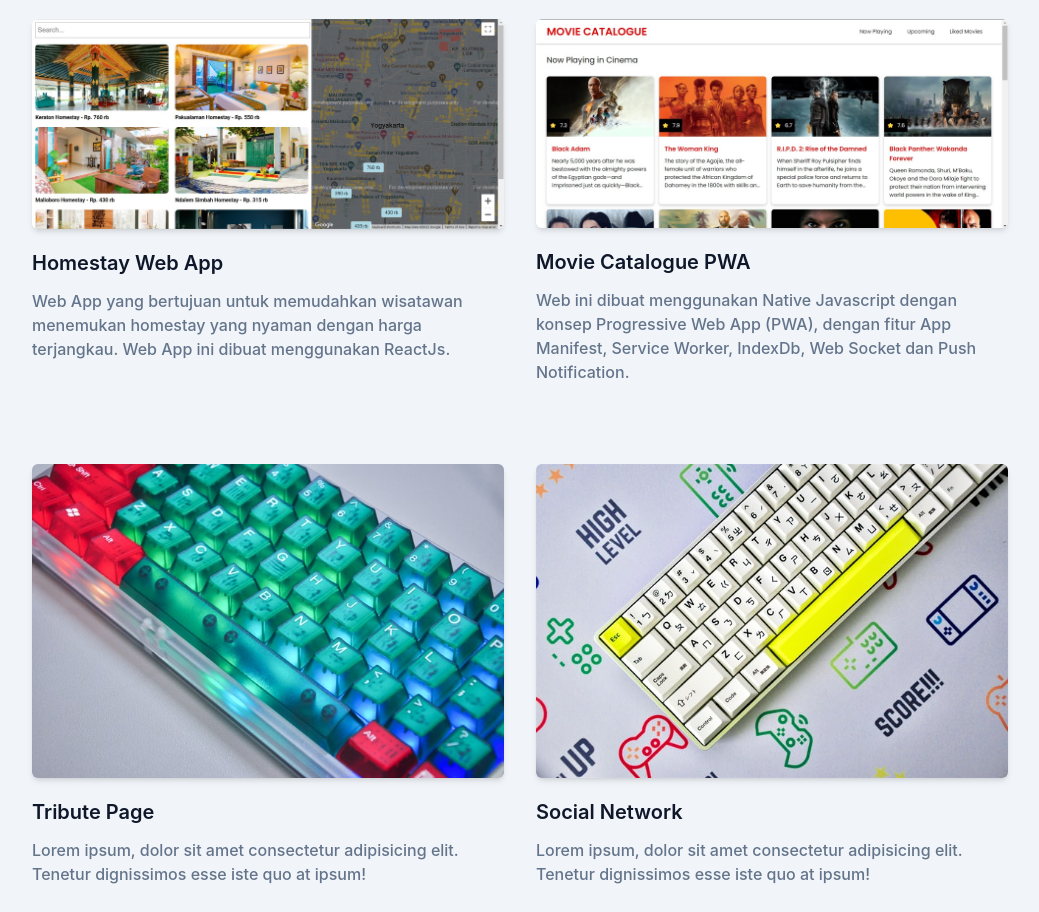
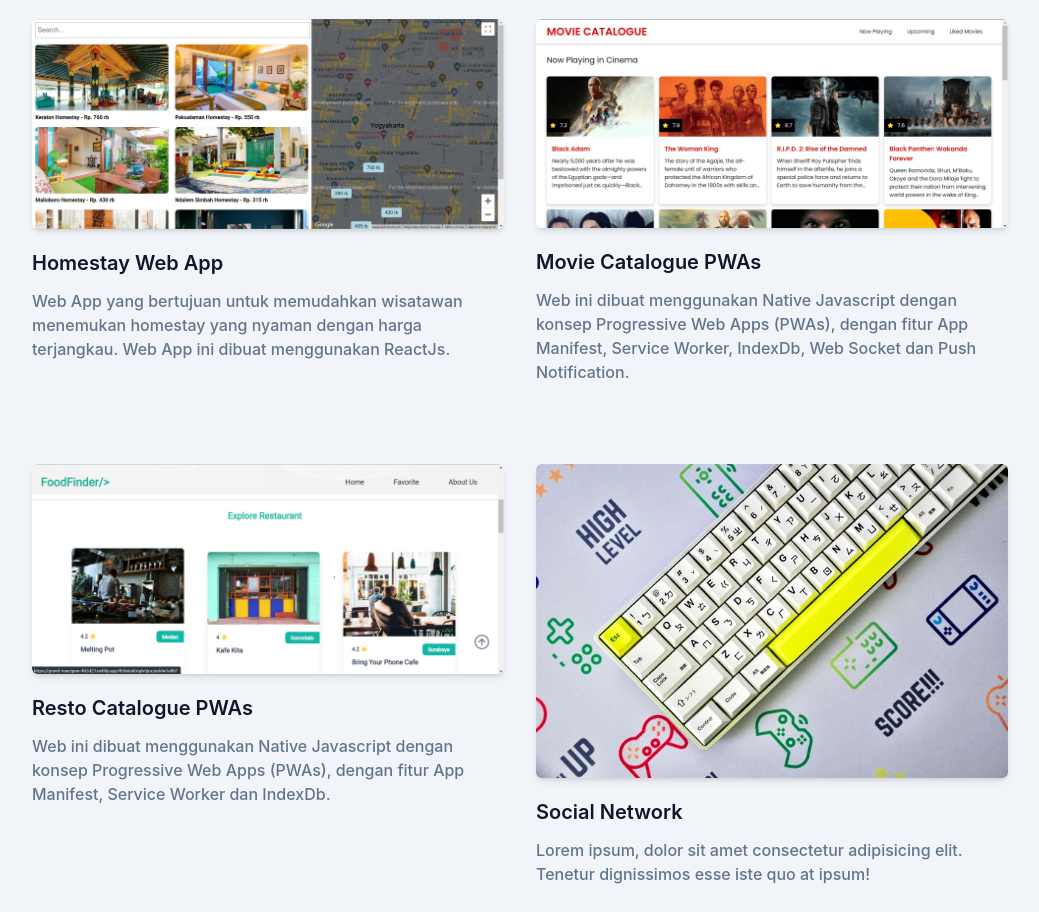
Before and after one commit to KakaBewok/kakabewok, a website: page index.html in a window 1280 px wide. Shown: the part 1408-2320 px from the top of the page, without its empty margins (120-1159 px from the left). Drawn offline with Linux system fonts and the light colour scheme.

Commit message:
add porto

```diff
--- a/index.html
+++ b/index.html
@@ -331,11 +331,11 @@
                 />
               </div>
               <h3 class="font-semibold text-dark text-xl mt-5 mb-3">
-                Movie Catalogue PWA
+                Movie Catalogue PWAs
               </h3>
               <p class="font-medium text-base text-secondary">
                 Web ini dibuat menggunakan Native Javascript dengan konsep
-                Progressive Web App (PWA), dengan fitur App Manifest, Service
+                Progressive Web Apps (PWAs), dengan fitur App Manifest, Service
                 Worker, IndexDb, Web Socket dan Push Notification.
               </p>
             </a>
@@ -346,17 +346,18 @@
           >
             <div class="rounded-md shadow-md overflow-hidden">
               <img
-                src="dist/img/portfolio/project_3.jpg"
+                src="dist/img/portfolio/resto_app.jpg"
                 alt="project 3"
                 class="w-full"
               />
             </div>
             <h3 class="font-semibold text-dark text-xl mt-5 mb-3">
-              Tribute Page
+              Resto Catalogue PWAs
             </h3>
             <p class="font-medium text-base text-secondary">
-              Lorem ipsum, dolor sit amet consectetur adipisicing elit. Tenetur
-              dignissimos esse iste quo at ipsum!
+              Web ini dibuat menggunakan Native Javascript dengan konsep
+              Progressive Web Apps (PWAs), dengan fitur App Manifest, Service
+              Worker dan IndexDb.
             </p>
           </div>
           <!-- PROJECT 4 -->
```
Also changed, not shown: dist/img/portfolio/resto_app.jpg (added).
